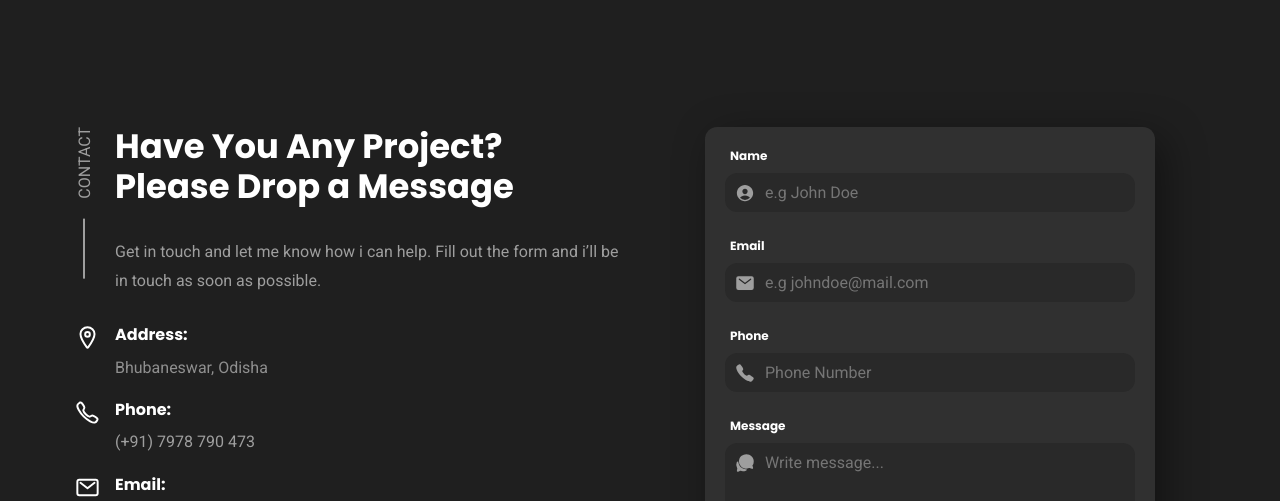
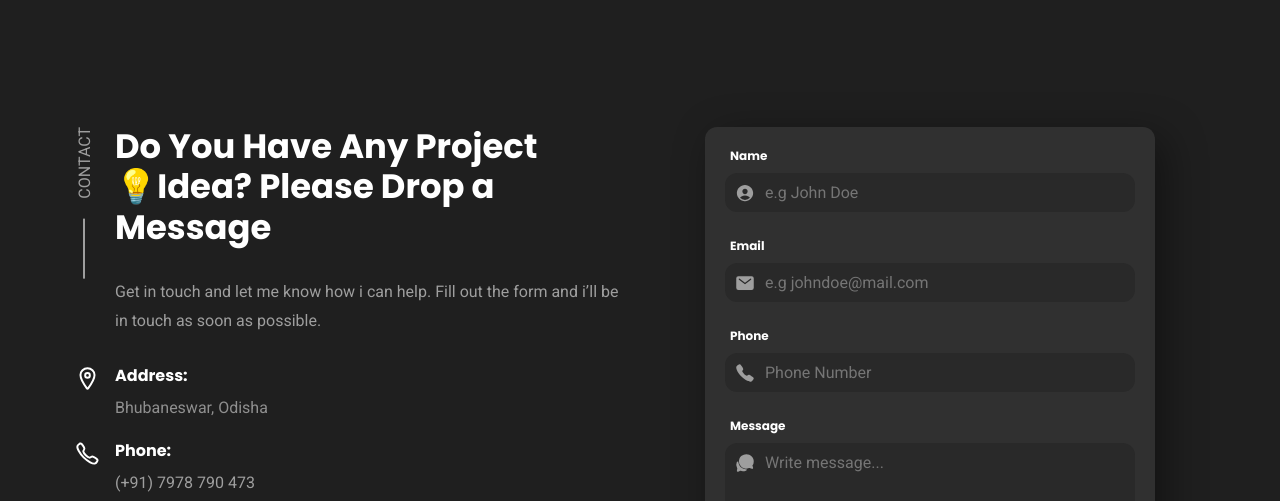
Before and after one commit to CodeMinamo/Personal-Portfolio, a plain HTML site: page index.html in a window 1280 px wide. Shown: the part 3420-3921 px from the top of the page. Drawn offline with nearby package versions, Linux system fonts and the light colour scheme; a web font is replaced by a local one.

Commit message:
Update index.html

```diff
--- a/index.html
+++ b/index.html
@@ -530,7 +530,7 @@
 
           <p class="section-subtitle">Contact</p>
 
-          <h2 class="h3 section-title">Have You Any Project? Please Drop a Message</h2>
+          <h2 class="h3 section-title">Do You Have Any Project 💡Idea? Please Drop a Message</h2>
 
           <p class="section-text">
             Get in touch and let me know how i can help. Fill out the form and i’ll be in touch as soon as possible.
```
